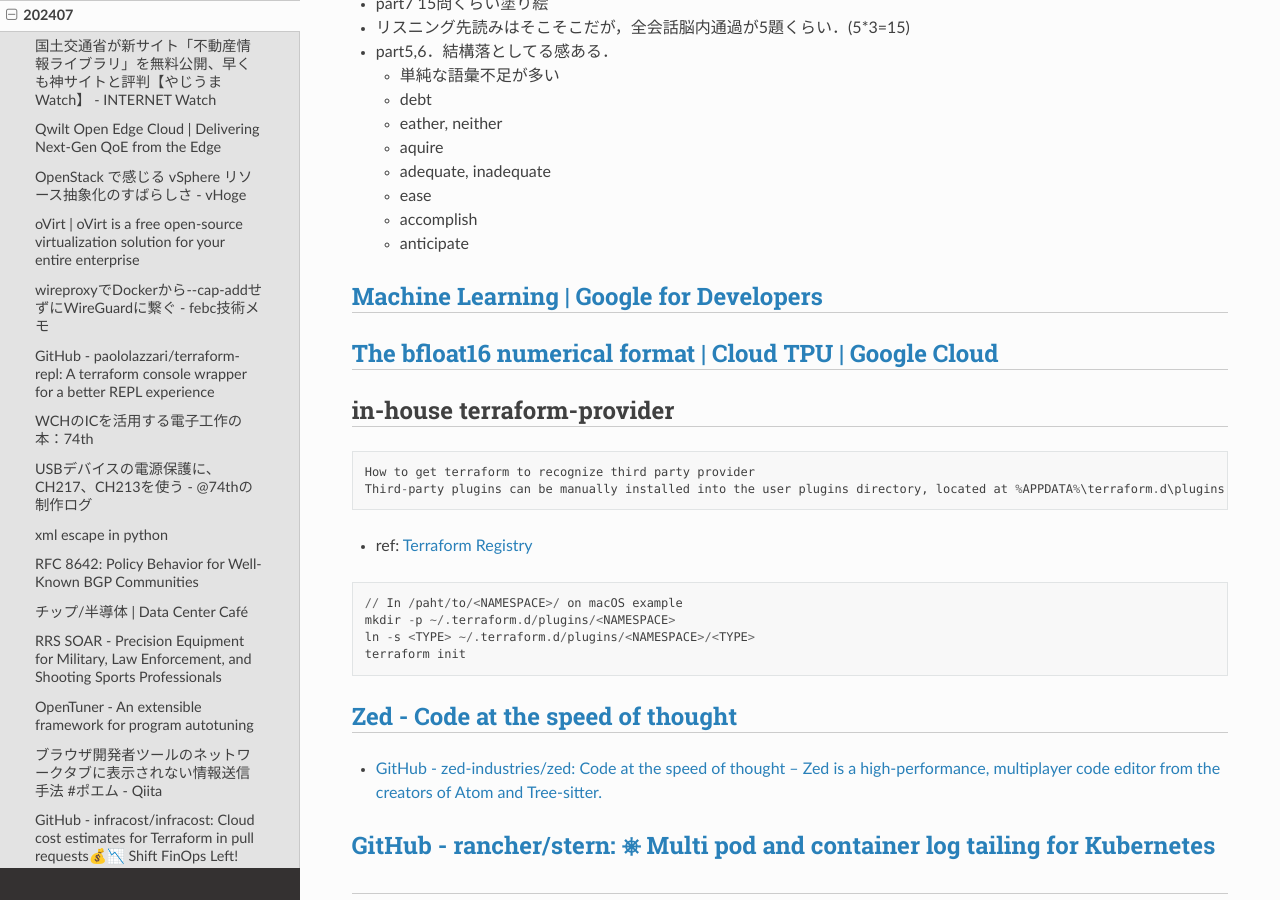
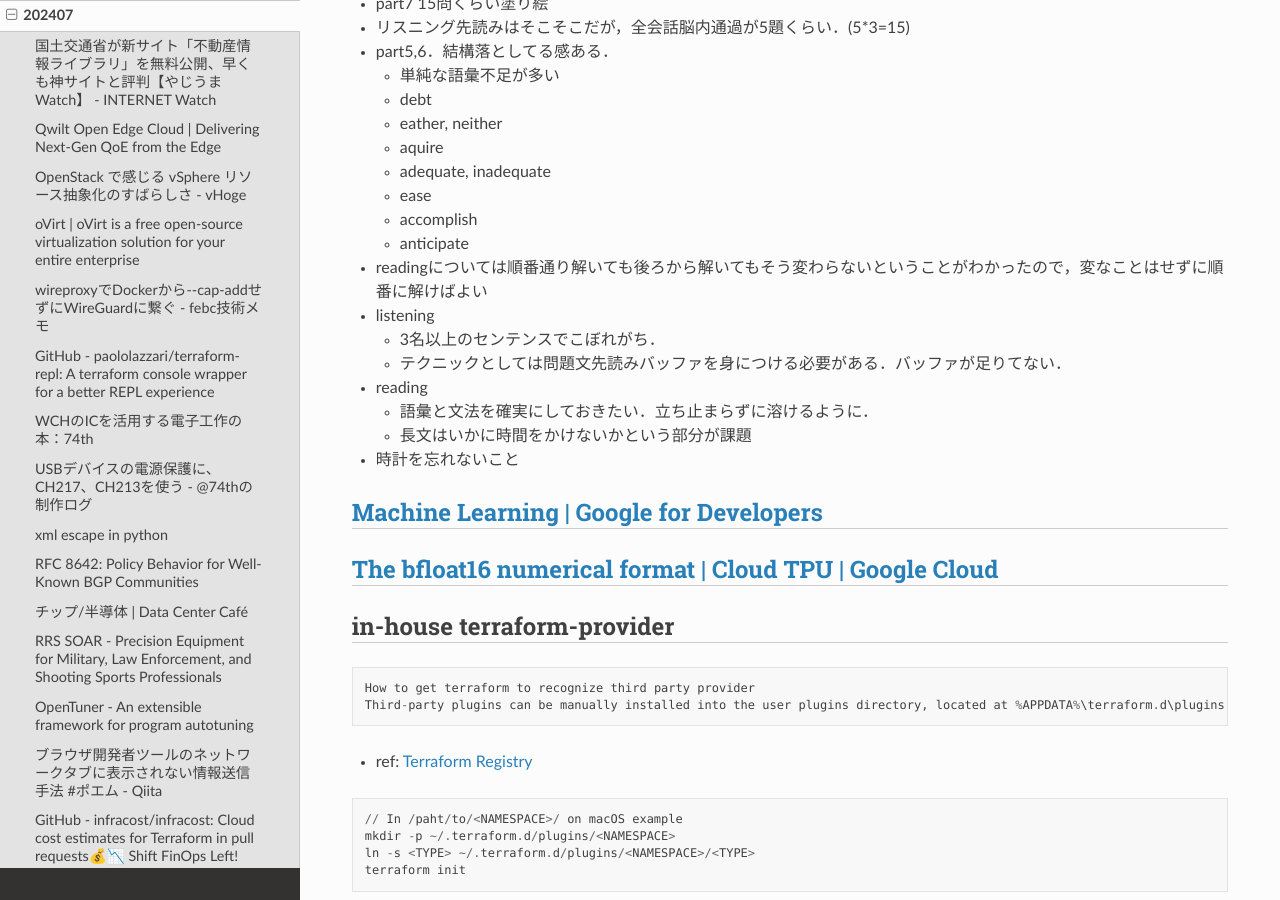
Before and after one commit to jp7fkf/JP7FKF-Warehouse, a Sphinx documentation site: the page built from source/dialy/202407.md, in a window 1280 px wide and 900 px high, scrolled down 1574 px. Built offline with Sphinx 7.4.7 and the Read the Docs theme 2.0.0, drawn with Linux system fonts in a browser that asks for light colours.

Commit message:
2024-08-15 20:05:16 JST

```diff
--- a/source/dialy/202407.md
+++ b/source/dialy/202407.md
@@ -49,6 +49,14 @@
   - ease
   - accomplish
   - anticipate
+- readingについては順番通り解いても後ろから解いてもそう変わらないということがわかったので，変なことはせずに順番に解けばよい
+- listening
+  - 3名以上のセンテンスでこぼれがち．
+  - テクニックとしては問題文先読みバッファを身につける必要がある．バッファが足りてない．
+- reading
+  - 語彙と文法を確実にしておきたい．立ち止まらずに溶けるように．
+  - 長文はいかに時間をかけないかという部分が課題
+- 時計を忘れないこと
 
 ## [Machine Learning | Google for Developers](https://developers.google.com/machine-learning)
 
```
